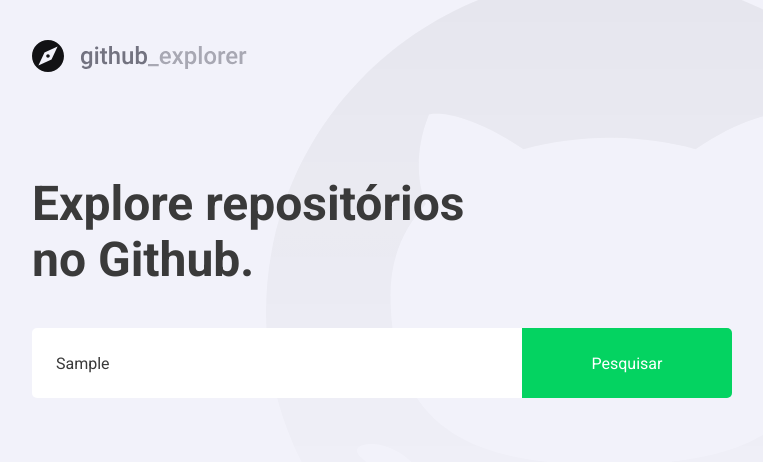
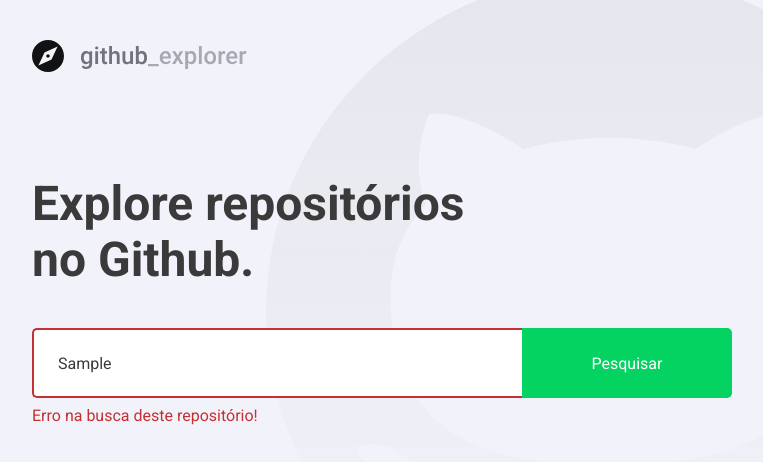
Before and after one commit to gabrielgyns/github_explorer, a React (Create React App) app: page / in a window 1280 px wide. Both pictures are taken after typing "Sample" into the empty fields and a click on the button "Pesquisar". Shown: the top 462 px of the page, without its empty margins (148-911 px from the left). Built offline with nearby package versions, Linux system fonts and the light colour scheme; no server answers.

Commit message:
new commit

```diff
--- a/src/pages/Dashboard/index.tsx
+++ b/src/pages/Dashboard/index.tsx
@@ -1,11 +1,12 @@
 import React, { useState, useEffect, FormEvent } from 'react';
+import { Link } from 'react-router-dom';
 import { FiChevronRight } from 'react-icons/fi';
+import Repository from '../Repository';
 import api from '../../services/api';
 
 import logoImg from '../../assets/logo.svg';
 
-import { Title, Form, Repositories } from './styles';
-import Repository from '../Repository';
+import { Title, Form, Repositories, Error } from './styles';
 
 interface Repository {
   full_name: string;
@@ -18,19 +19,47 @@
 
 const Dashboard: React.FC = () => {
   const [newRepo, setNewRepo] = useState('');
-  const [repositories, setRepositories] = useState<Repository[]>([]);
+  const [inputError, setInputError] = useState('');
+  const [repositories, setRepositories] = useState<Repository[]>(() => {
+    const storagedRepositories = localStorage.getItem(
+      '@GithubExplorer:repositories',
+    );
+
+    if (storagedRepositories) {
+      return JSON.parse(storagedRepositories);
+    }
+
+    return [];
+  });
+
+  useEffect(() => {
+    localStorage.setItem(
+      '@GithubExplorer:repositories',
+      JSON.stringify(repositories),
+    );
+  });
 
   async function handleAddRepository(
     event: FormEvent<HTMLFormElement>,
   ): Promise<void> {
     event.preventDefault();
 
-    const response = await api.get<Repository>(`repos/${newRepo}`);
+    if (!newRepo) {
+      setInputError('Digite o autor/nome do repositório');
+      return;
+    }
 
-    const repository = response.data;
+    try {
+      const response = await api.get<Repository>(`repos/${newRepo}`);
 
-    setRepositories([...repositories, repository]);
-    setNewRepo('');
+      const repository = response.data;
+
+      setRepositories([...repositories, repository]);
+      setNewRepo('');
+      setInputError('');
+    } catch (error) {
+      setInputError('Erro na busca deste repositório!');
+    }
   }
 
   return (
@@ -38,7 +67,7 @@
       <img src={logoImg} alt="Github Explore" />
       <Title>Explore repositórios no Github.</Title>
 
-      <Form onSubmit={handleAddRepository}>
+      <Form hasError={!!inputError} onSubmit={handleAddRepository}>
         <input
           type="text"
           value={newRepo}
@@ -48,9 +77,14 @@
         <button type="submit">Pesquisar</button>
       </Form>
 
+      {inputError && <Error>{inputError}</Error>}
+
       <Repositories>
         {repositories.map(repository => (
-          <a href="/" key={repository.full_name}>
+          <Link
+            to={`/repositories/${repository.full_name}`}
+            key={repository.full_name}
+          >
             <img
               src={repository.owner.avatar_url}
               alt={repository.owner.login}
@@ -60,7 +94,7 @@
               <p>{repository.description}</p>
             </div>
             <FiChevronRight size={50} />
-          </a>
+          </Link>
         ))}
       </Repositories>
     </>
--- a/src/pages/Dashboard/styles.ts
+++ b/src/pages/Dashboard/styles.ts
@@ -1,5 +1,9 @@
-import styled from 'styled-components';
+import styled, { css } from 'styled-components';
 import { shade } from 'polished';
+
+interface FormProps {
+  hasError: boolean;
+}
 
 export const Title = styled.h1`
   font-size: 48px;
@@ -10,7 +14,7 @@
   margin-top: 100px;
 `;
 
-export const Form = styled.form`
+export const Form = styled.form<FormProps>`
   margin-top: 40px;
   max-width: 700px;
   display: flex;
@@ -22,6 +26,14 @@
     border: 0;
     border-radius: 5px 0 0 5px;
     color: #3a3a3a;
+    border: 2px solid #ffffff;
+    border-right: 0;
+
+    ${props =>
+      props.hasError &&
+      css`
+        border-color: #c53030;
+      `}
 
     &::placeholder {
       font-size: 20px;
@@ -43,6 +55,12 @@
       background: ${shade(0.2, '#04d361')};
     }
   }
+`;
+
+export const Error = styled.span`
+  display: block;
+  color: #c53030;
+  margin-top: 8px;
 `;
 
 export const Repositories = styled.div`
--- a/src/pages/Repository/index.tsx
+++ b/src/pages/Repository/index.tsx
@@ -1,7 +1,14 @@
 import React from 'react';
+import { useRouteMatch } from 'react-router-dom';
+
+interface RepositoryParams {
+  repository: string;
+}
 
 const Repository: React.FC = () => {
-  return <h1>Repository</h1>;
+  const { params } = useRouteMatch<RepositoryParams>();
+
+  return (<h1>Repository:{params.repository}</h1>);
 };
 
 export default Repository;
--- a/src/routes/index.tsx
+++ b/src/routes/index.tsx
@@ -7,7 +7,7 @@
 const Routes: React.FC = () => (
   <Switch>
     <Route path="/" exact component={Dashboard} />
-    <Route path="/repository" component={Repository} />
+    <Route path="/repositories/:repository+" component={Repository} />
   </Switch>
 );
 
```
Also changed, not shown: .eslintrc.json.
